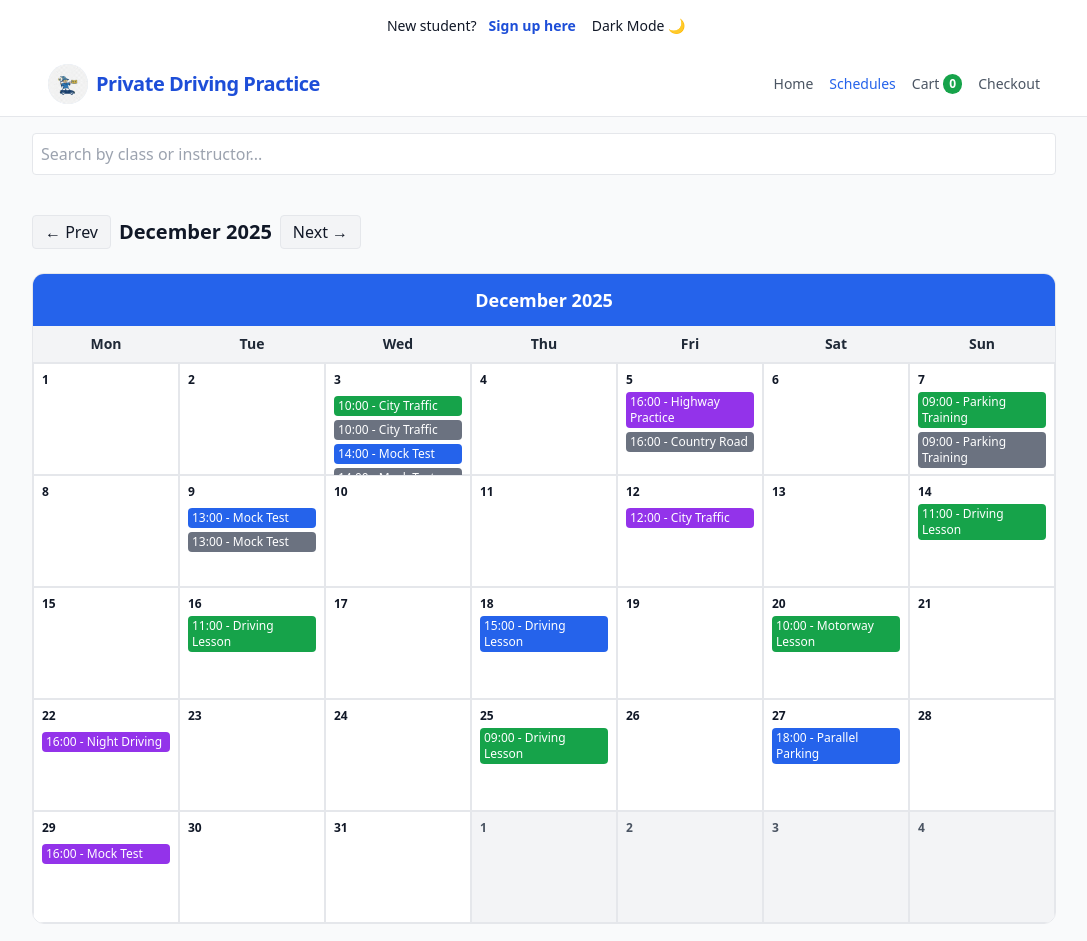
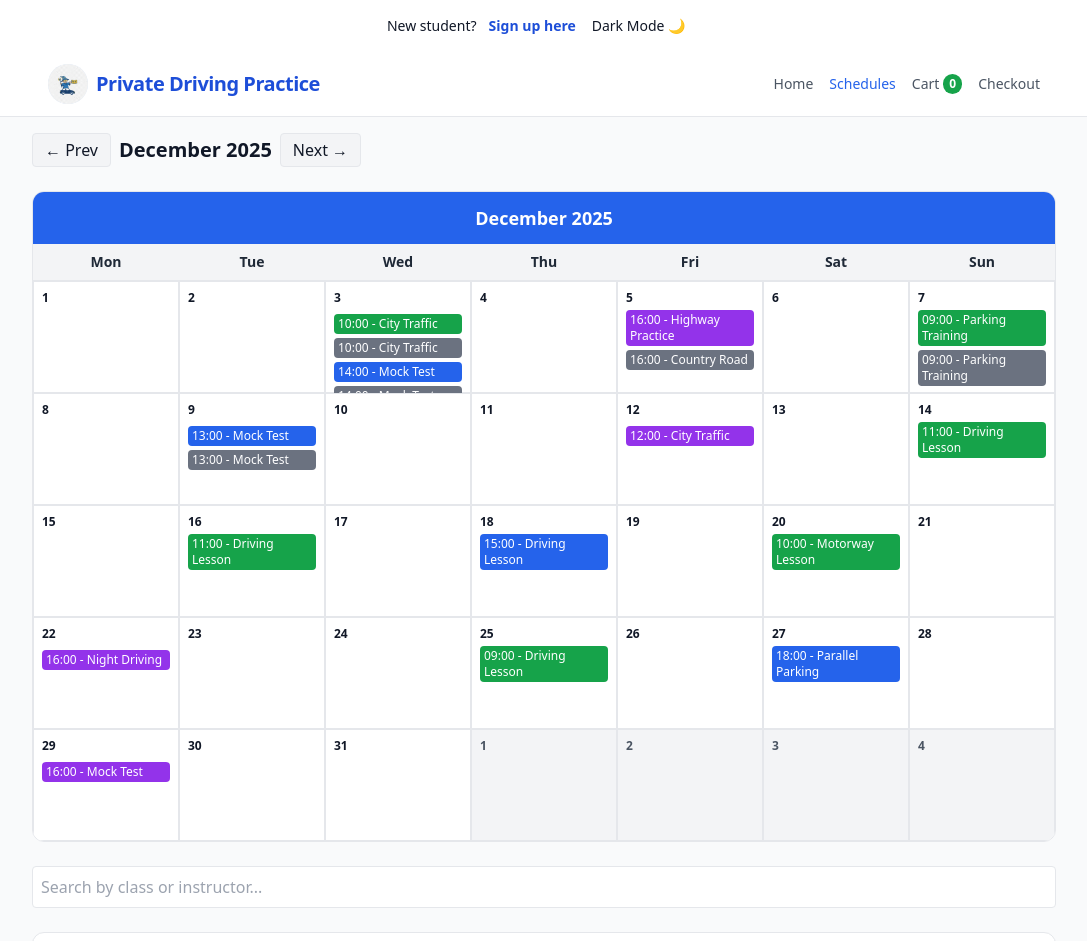
Before and after one commit to IIMaksymilianDymitrII/Driving-School-Examination, a React (Vite) app: page /schedules in a window 1280 px wide. Shown: the top 941 px of the page, without its empty margins (96-1183 px from the left). Built offline with nearby package versions, Linux system fonts and the light colour scheme.

Commit message:
Changed positionning of scheduals

```diff
--- a/src/pages/CheckoutPage.tsx
+++ b/src/pages/CheckoutPage.tsx
@@ -3,8 +3,6 @@ import { useTheme } from "../context/ThemeContext";
 import GoogleLogo from "../assets/Google__G__logo.svg.png";
 import AppleLogo from "../assets/AppleLogo.png";
 import { useBooking } from "../context/BookingContext";
-import Lesson from "../components/Cart/Lesson";
-import { id } from "date-fns/locale";
 
 const isValidCardNumber = (number: string) => /^[0-9]{16}$/.test(number);
 const isValidCVV = (cvv: string) => /^[0-9]{3}$/.test(cvv);
--- a/src/pages/SchedulePage.tsx
+++ b/src/pages/SchedulePage.tsx
@@ -26,10 +26,6 @@ const SchedulePage: React.FC = () => {
   return (
     <main className={`min-h-screen ${themeColors.bg} p-4`}>
       <div className="max-w-5xl mx-auto space-y-6">
-        <ScheduleSearch
-          value={searchQuery}
-          onChange={setSearchQuery}
-        />
 
         <ScheduleCalendar
           currentDate={currentDate}
@@ -37,6 +33,11 @@ const SchedulePage: React.FC = () => {
           events={scheduleEvents}
           setSelectedEvent={setSelectedEvent}
           setSelectedDate={setSelectedDate}
+        />
+
+        <ScheduleSearch
+          value={searchQuery}
+          onChange={setSearchQuery}
         />
 
         <ScheduleEventSection
```
